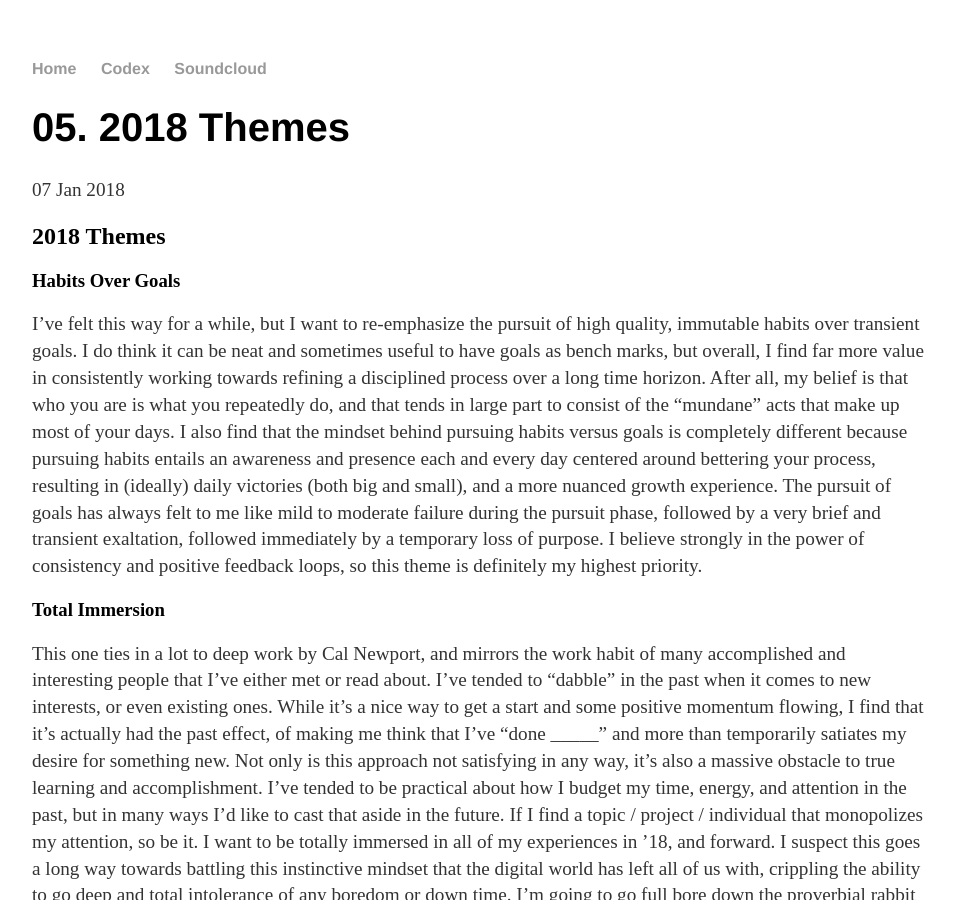
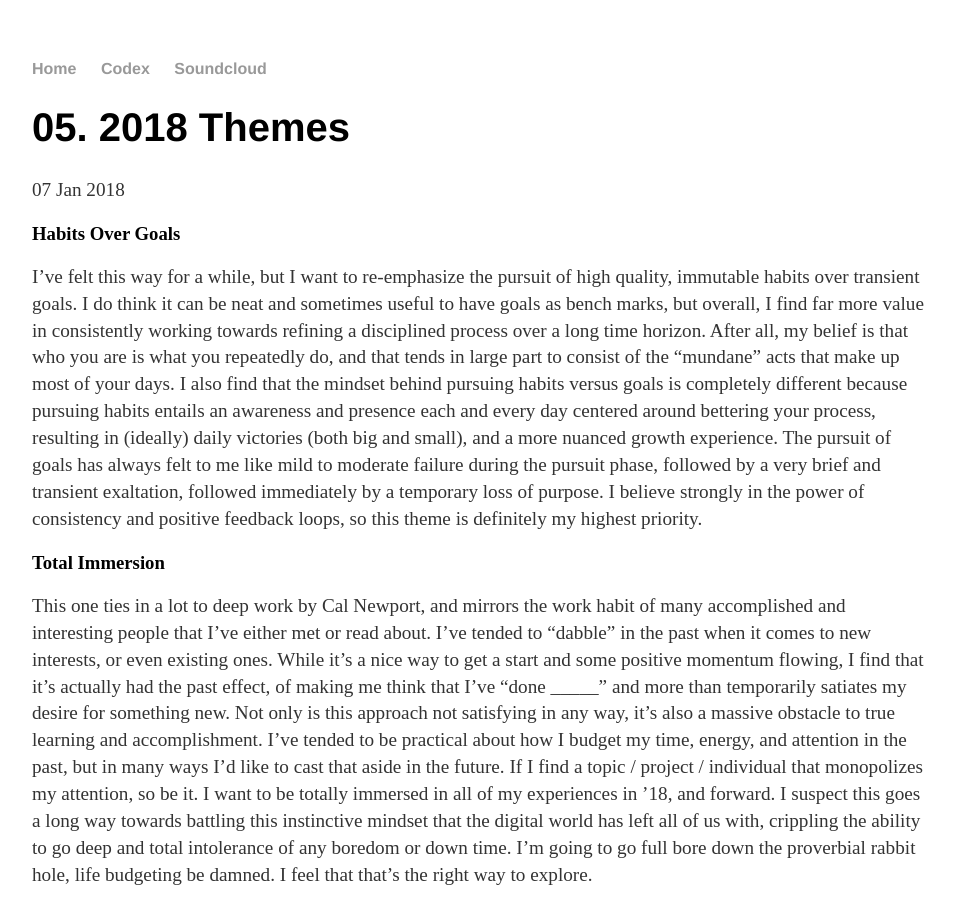
Before and after one commit to EricLWang/EricLWang.github.io, a Jekyll site: the page built from _posts/2018-01-07-05.-2018-themes.md, in a window 1280 px wide and 900 px high. Shown: the whole window, without its empty margins (160-1115 px from the left). Built offline with Jekyll 4.4.1, drawn with Linux system fonts in a browser that asks for light colours; our own code applies the rules of GitHub Pages for plain Markdown files.

Commit message:
Removed extra title

```diff
--- a/_posts/2018-01-07-05.-2018-themes.md
+++ b/_posts/2018-01-07-05.-2018-themes.md
@@ -1,5 +1,3 @@
-## 2018 Themes
-
 ### Habits Over Goals
 I’ve felt this way for a while, but I want to re-emphasize the pursuit of high quality, immutable habits over transient goals. I do think it can be neat and sometimes useful to have goals as bench marks, but overall, I find far more value in consistently working towards refining a disciplined process over a long time horizon. After all, my belief is that who you are is what you repeatedly do, and that tends in large part to consist of the “mundane” acts that make up most of your days. I also find that the mindset behind pursuing habits versus goals is completely different because pursuing habits entails an awareness and presence each and every day centered around bettering your process, resulting in (ideally) daily victories (both big and small), and a more nuanced growth experience. The pursuit of goals has always felt to me like mild to moderate failure during the pursuit phase, followed by a very brief and transient exaltation, followed immediately by a temporary loss of purpose. I believe strongly in the power of consistency and positive feedback loops, so this theme is definitely my highest priority.
 
```
